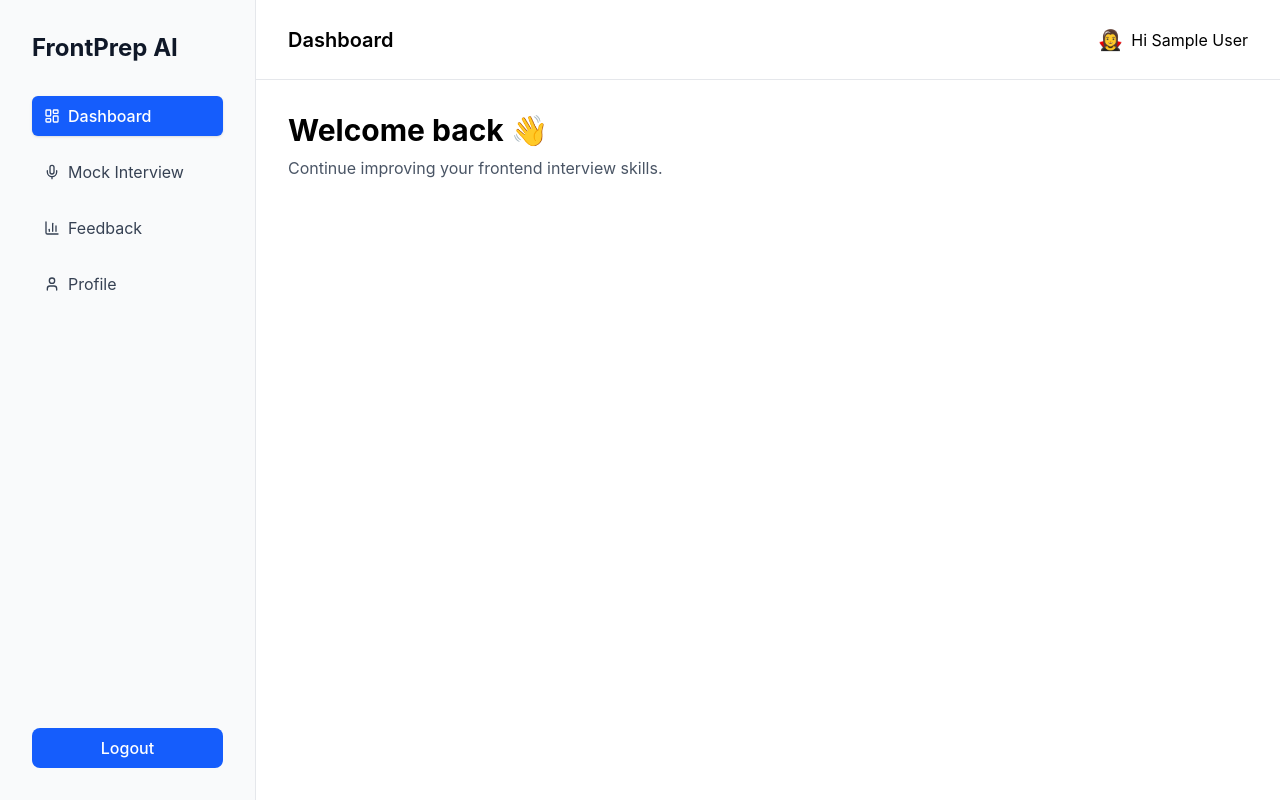
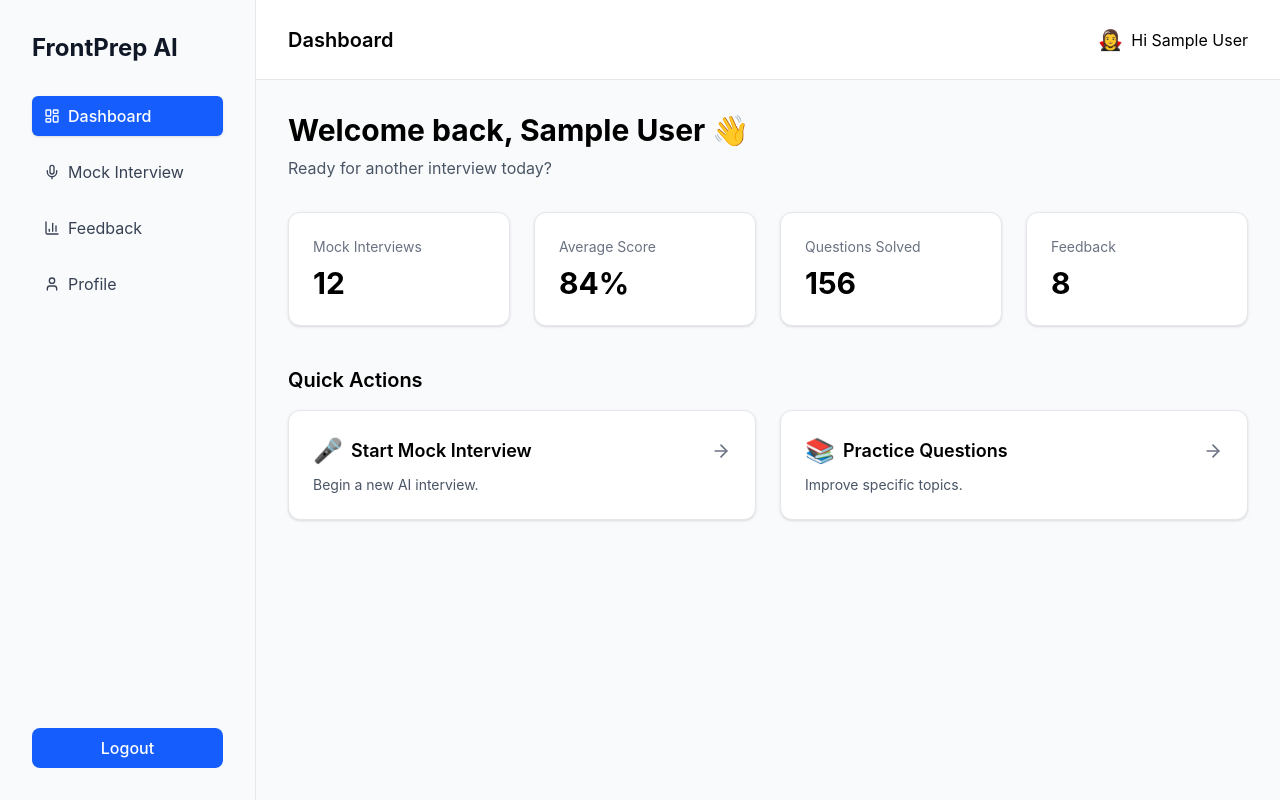
Before and after one commit to vijay-1992B/frontprep-ai, a React (Vite) app: page /dashboard in a window 1280 px wide. Built offline with nearby package versions, Linux system fonts and the light colour scheme; no server answers; sample sign-in values are in the browser's storage.

Commit message:
feat(dashboard): add dashboard home with stat and action cards

```diff
--- /dev/null
+++ b/src/Components/dashboard/ActionCard.jsx
@@ -0,0 +1,21 @@
+import { LuArrowRight } from "react-icons/lu";
+
+const ActionCard = ({ icon, title, description }) => {
+  return (
+    <div className="group cursor-pointer rounded-xl border border-gray-200 bg-white p-6 shadow-sm transition-all duration-300 hover:-translate-y-1 hover:shadow-md">
+      <div className="flex items-center justify-between">
+        <div className="flex items-center gap-2">
+          <span className="text-2xl">{icon}</span>
+
+          <h3 className="text-lg font-semibold">{title}</h3>
+        </div>
+
+        <LuArrowRight className="text-xl text-gray-500 transition-all duration-300 group-hover:translate-x-1 group-hover:text-blue-600" />
+      </div>
+
+      <p className="mt-2 text-sm text-gray-600">{description}</p>
+    </div>
+  );
+};
+
+export default ActionCard;
--- a/src/Components/dashboard/DashboardLayout.jsx
+++ b/src/Components/dashboard/DashboardLayout.jsx
@@ -8,7 +8,7 @@ const DashboardLayout = () => {
       <Sidebar />
       <div className="flex flex-1 flex-col ">
         <Header />
-        <main className="flex-1 p-8 ">
+        <main className="flex-1 p-8 bg-gray-50 ">
           <Outlet />
         </main>
       </div>
--- /dev/null
+++ b/src/Components/dashboard/StatCard.jsx
@@ -0,0 +1,13 @@
+const StatCard = ({ title, value }) => {
+  return (
+    <div
+      className=" p-6 border border-gray-200 bg-white rounded-xl  shadow-sm hover:shadow-md
+    transition-shadow duration-200"
+    >
+      <p className="text-sm text-gray-500">{title}</p>
+      <h2 className="mt-2 text-3xl font-bold">{value}</h2>
+    </div>
+  );
+};
+
+export default StatCard;
--- a/src/pages/dashboard/DashboardHome.jsx
+++ b/src/pages/dashboard/DashboardHome.jsx
@@ -1,16 +1,75 @@
+import { useSelector } from "react-redux";
 import DashboardLayout from "../../components/dashboard/DashboardLayout";
+import StatCard from "../../components/dashboard/StatCard";
+import ActionCard from "../../components/dashboard/ActionCard";
+
+const dashboardStats = [
+  {
+    id: 1,
+    title: "Mock Interviews",
+    value: 12,
+    icon: "🎤",
+  },
+  {
+    id: 2,
+    title: "Average Score",
+    value: "84%",
+    icon: "📈",
+  },
+  {
+    id: 3,
+    title: "Questions Solved",
+    value: 156,
+    icon: "📚 ",
+  },
+  {
+    id: 4,
+    title: "Feedback",
+    value: 8,
+    icon: "💬 ",
+  },
+];
+
+const quickActions = [
+  {
+    id: 1,
+    icon: "🎤",
+    title: "Start Mock Interview",
+    description: "Begin a new AI interview.",
+  },
+  {
+    id: 2,
+    icon: "📚",
+    title: "Practice Questions",
+    description: "Improve specific topics.",
+  },
+];
 
 const DashboardHome = () => {
+  const user = useSelector((store) => store.user.user);
+  const name = user?.displayName || "User";
+
   return (
-    <div className="space-y-8">
-      <section>
-        <h1 className="text-3xl font-bold">Welcome back 👋</h1>
+    <section className="space-y-8">
+      <div>
+        <h1 className="text-3xl font-bold">Welcome back, {name} 👋</h1>
 
-        <p className="mt-2 text-gray-600">
-          Continue improving your frontend interview skills.
-        </p>
-      </section>
-    </div>
+        <p className="mt-2 text-gray-600">Ready for another interview today?</p>
+      </div>
+      <div className=" grid grid-cols-4 gap-6 mt-8">
+        {dashboardStats.map((stat) => (
+          <StatCard key={stat.id} {...stat} />
+        ))}
+      </div>
+      <div className="mt-10">
+        <h2 className="mb-4 text-xl font-semibold">Quick Actions</h2>
+        <div className="grid grid-cols-2 gap-6">
+          {quickActions.map((action) => (
+            <ActionCard key={action.id} {...action} />
+          ))}
+        </div>
+      </div>
+    </section>
   );
 };
 
```
Also changed, not shown: 1 other file (tests, documents, lock files or other folders).
